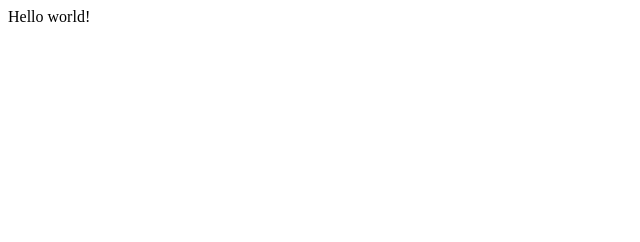
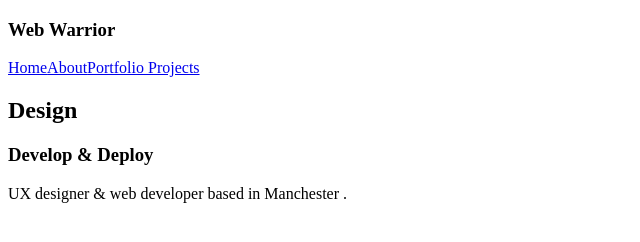
Before and after one commit to benzhub/Gatsby-Demo, a Gatsby site: page / in a window 1280 px wide. Shown: the whole page, without its empty margins (0-640 px from the left). Built offline with nearby package versions, Linux system fonts and the light colour scheme; Gatsby itself is replaced by a stand-in of ours.

Commit message:
Gatsby routes & Links Navbar

```diff
--- /dev/null
+++ b/src/pages/components/Navbar.js
@@ -0,0 +1,17 @@
+import { Link } from 'gatsby'
+import React from 'react'
+
+const Navbar = () => {
+  return (
+    <nav>
+        <h1>Web Warrior</h1>
+        <div className="links">
+            <Link to="/">Home</Link>
+            <Link to="/about">About</Link>
+            <Link to="/projects">Portfolio Projects</Link>
+        </div>
+    </nav>
+  )
+}
+
+export default Navbar
--- a/src/pages/index.js
+++ b/src/pages/index.js
@@ -1,5 +1,15 @@
-import * as React from "react"
+import React from "react"
+import Navbar from "./components/Navbar"
 
 export default function Home() {
-  return <div>Hello world!</div>
+  return (
+    <section>
+      <Navbar/>
+      <div>
+        <h2>Design</h2>
+        <h3>Develop & Deploy</h3>
+        <p>UX designer & web developer based in Manchester .</p>
+      </div>
+    </section>
+  )
 }
```
Also changed, not shown: src/pages/404.js (added, +12 -0 lines), src/pages/about.js (added, +14 -0 lines), src/pages/projects/index.js (added, +12 -0 lines).
